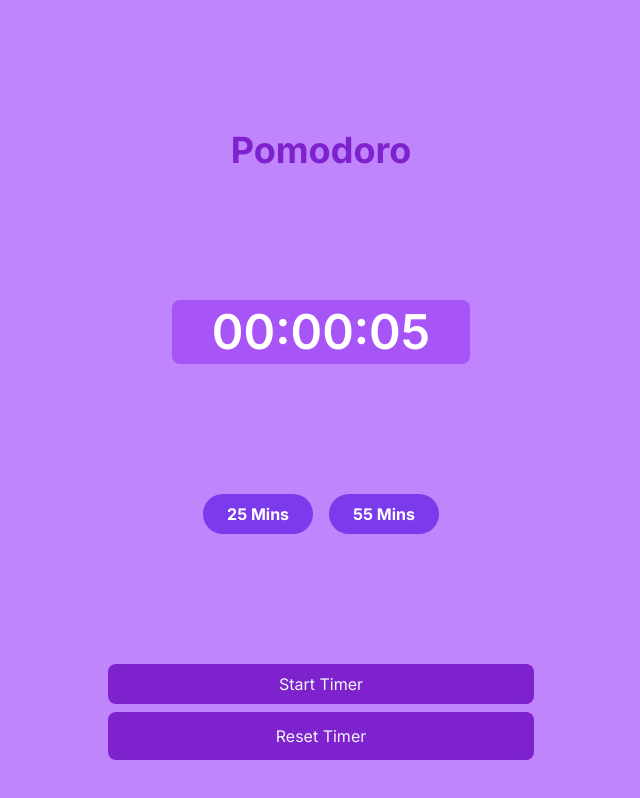
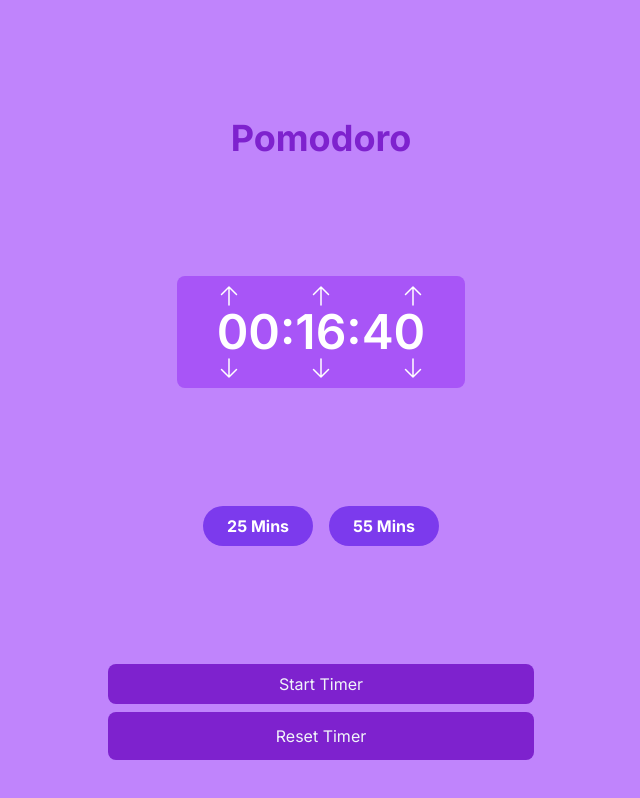
Before and after one commit to ahmarcode/pomodoro-react, a Next.js app: page / in a window 1280 px wide. Shown: the whole page, without its empty margins (319-959 px from the left). Built offline with nearby package versions, Linux system fonts and the light colour scheme.

Commit message:
add time adjustor arrows

```diff
--- a/app/Components/TimerClock.js
+++ b/app/Components/TimerClock.js
@@ -31,16 +31,69 @@ const CountdownTimer = ({ initialSeconds, isRunning, reset, onTimeUpdate }) => {
 
     useEffect(() => {
         const timeoutId = setTimeout(() => {
-          onTimeUpdate(time); // Send the current time to the parent component with a 1-second delay
+            onTimeUpdate(time); // Send the current time to the parent component with a 1-second delay
         }, 1000);
 
         return () => clearTimeout(timeoutId); // Clean up the timeout on unmount or time change
-      }, [time, onTimeUpdate]);
+    }, [time, onTimeUpdate]);
 
+    const DecrementHrsHandler = () => {
+        setTime(time - 1*60*60);
+     };
+    const DecrementMinsHandler = () => {
+        setTime(time - 1*60);
+    };
+    const DecrementSecsHandler = () => {
+        setTime(time - 1);
+    }
+
+    const IncrementHrsHandler = () => {
+        setTime(time+1*60*60)
+    };
+    const IncrementMinsHandler = () => {
+        setTime(time+1*60)
+    };
+    const IncrementSecsHandler = () => {
+        setTime(time+1)
+    };
     return (
         <>
+            <div className='flex space-x-5  justify-between'>
+                <div className='' onClick={IncrementHrsHandler}>
+                    <svg xmlns="http://www.w3.org/2000/svg" fill="none" viewBox="0 0 24 24" strokeWidth={1.5} stroke="currentColor" className="size-6">
+                        <path strokeLinecap="round" strokeLinejoin="round" d="M4.5 10.5 12 3m0 0 7.5 7.5M12 3v18" />
+                    </svg>
+                </div>
+                <div className='' onClick={IncrementMinsHandler}>
+                    <svg xmlns="http://www.w3.org/2000/svg" fill="none" viewBox="0 0 24 24" strokeWidth={1.5} stroke="currentColor" className="size-6">
+                        <path strokeLinecap="round" strokeLinejoin="round" d="M4.5 10.5 12 3m0 0 7.5 7.5M12 3v18" />
+                    </svg>
+                </div>
+                <div className='' onClick={IncrementSecsHandler}>
+                    <svg xmlns="http://www.w3.org/2000/svg" fill="none" viewBox="0 0 24 24" strokeWidth={1.5} stroke="currentColor" className="size-6">
+                        <path strokeLinecap="round" strokeLinejoin="round" d="M4.5 10.5 12 3m0 0 7.5 7.5M12 3v18" />
+                    </svg>
+                </div>
+            </div>
             <div>
                 <h1>{formatTime(time)}</h1>
+            </div>
+            <div className='flex space-x-5  justify-between'>
+                <button className='' onClick={DecrementHrsHandler}>
+                    <svg xmlns="http://www.w3.org/2000/svg" fill="none" viewBox="0 0 24 24" strokeWidth={1.5} stroke="currentColor" className="size-6">
+                        <path strokeLinecap="round" strokeLinejoin="round" d="M19.5 13.5 12 21m0 0-7.5-7.5M12 21V3" />
+                    </svg>
+                </button>
+                <button className='' onClick={DecrementMinsHandler}>
+                    <svg xmlns="http://www.w3.org/2000/svg" fill="none" viewBox="0 0 24 24" strokeWidth={1.5} stroke="currentColor" className="size-6">
+                        <path strokeLinecap="round" strokeLinejoin="round" d="M19.5 13.5 12 21m0 0-7.5-7.5M12 21V3" />
+                    </svg>
+                </button>
+                <button className='' onClick={DecrementSecsHandler}>
+                    <svg xmlns="http://www.w3.org/2000/svg" fill="none" viewBox="0 0 24 24" strokeWidth={1.5} stroke="currentColor" className="size-6">
+                        <path strokeLinecap="round" strokeLinejoin="round" d="M19.5 13.5 12 21m0 0-7.5-7.5M12 21V3" />
+                    </svg>
+                </button>
             </div>
         </>
     );
--- a/app/page.js
+++ b/app/page.js
@@ -1,13 +1,14 @@
 "use client";
 import React, { useEffect, useState } from 'react';
 import TimerClock from './Components/TimerClock';
+
 import { ToastContainer, toast } from 'react-toastify';
 import 'react-toastify/dist/ReactToastify.css';
 
 const Page = () => {
   const [isRunning, setIsRunning] = useState(false);
   const [reset, setReset] = useState(false);
-  const [initialSeconds, setInitialSeconds] = useState(5); // You can change this to any initial value you want
+  const [initialSeconds, setInitialSeconds] = useState(1000); // You can change this to any initial value you want
   const [currentTime, setCurrentTime] = useState(initialSeconds);
 
   const handleToggle = () => {
@@ -61,8 +62,10 @@ const Page = () => {
       <ToastContainer theme='dark' stacked />
       <h1 className='text-purple-700 text-4xl font-bold'>Pomodoro</h1>
 
+
       {/* Timer */}
       <div className='flex items-center justify-center'>
+
         <h3 className={timerColor}>
           <TimerClock initialSeconds={initialSeconds} isRunning={isRunning} reset={reset} onTimeUpdate={handleTimeUpdate} />
         </h3>
```
